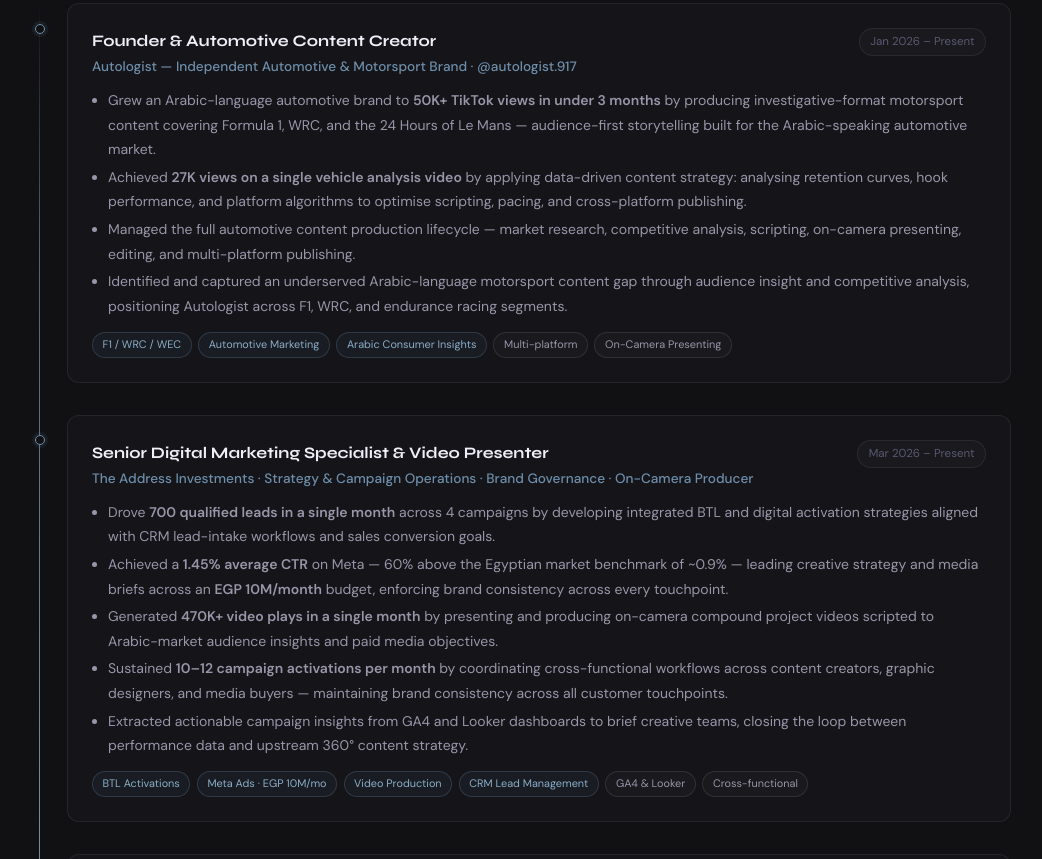
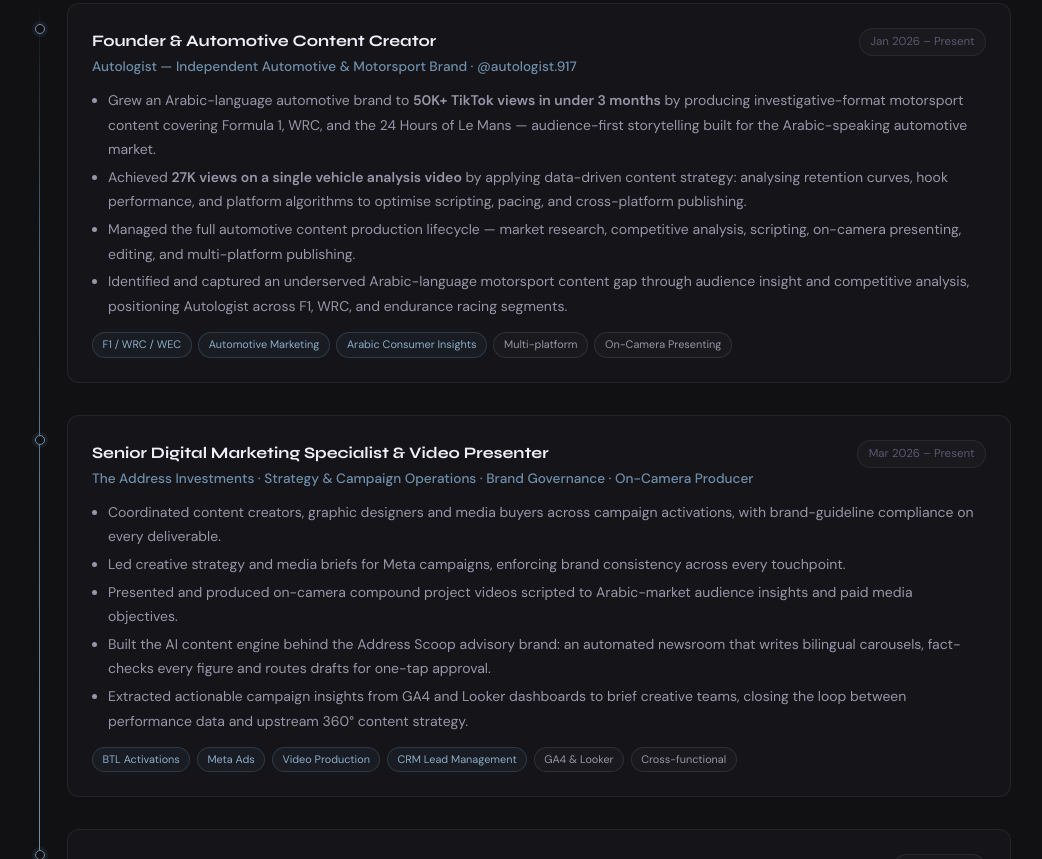
Before and after one commit to MahmoudJimmey/Portofolio, a plain HTML site: page index.html in a window 1280 px wide. Shown: the part 1941-2800 px from the top of the page, without its empty margins (115-1157 px from the left). Drawn offline with Linux system fonts and the light colour scheme.

Commit message:
Remove unbacked figures from the portfolio

```diff
--- a/index.html
+++ b/index.html
@@ -599,9 +599,9 @@ footer { text-align: center; padding: 1.75rem; border-top: 1px solid var(--borde
         <div class="card-name">Mahmoud Gamal</div>
         <div class="card-role-text">Automotive &amp; Digital Marketing Specialist</div>
         <div class="card-stats">
-          <div class="stat-box"><div class="stat-num">700</div><div class="stat-label">Leads/mo</div></div>
-          <div class="stat-box"><div class="stat-num">470K</div><div class="stat-label">Video plays</div></div>
-          <div class="stat-box"><div class="stat-num">1.45%</div><div class="stat-label">Avg CTR</div></div>
+          <div class="stat-box"><div class="stat-num">190+</div><div class="stat-label">Articles</div></div>
+          <div class="stat-box"><div class="stat-num">2</div><div class="stat-label">Page-1 keywords</div></div>
+          <div class="stat-box"><div class="stat-num">50K+</div><div class="stat-label">TikTok views</div></div>
         </div>
       </div>
     </div>
@@ -763,13 +763,13 @@ const EXPERIENCE = [
     company:'The Address Investments  ·  Strategy & Campaign Operations · Brand Governance · On-Camera Producer',
     date:'Mar 2026 – Present',
     bullets:[
-      'Drove <strong>700 qualified leads in a single month</strong> across 4 campaigns by developing integrated BTL and digital activation strategies aligned with CRM lead-intake workflows and sales conversion goals.',
-      'Achieved a <strong>1.45% average CTR</strong> on Meta — 60% above the Egyptian market benchmark of ~0.9% — leading creative strategy and media briefs across an <strong>EGP 10M/month</strong> budget, enforcing brand consistency across every touchpoint.',
-      'Generated <strong>470K+ video plays in a single month</strong> by presenting and producing on-camera compound project videos scripted to Arabic-market audience insights and paid media objectives.',
-      'Sustained <strong>10–12 campaign activations per month</strong> by coordinating cross-functional workflows across content creators, graphic designers, and media buyers — maintaining brand consistency across all customer touchpoints.',
+      'Coordinated content creators, graphic designers and media buyers across campaign activations, with brand-guideline compliance on every deliverable.',
+      'Led creative strategy and media briefs for Meta campaigns, enforcing brand consistency across every touchpoint.',
+      'Presented and produced on-camera compound project videos scripted to Arabic-market audience insights and paid media objectives.',
+      'Built the AI content engine behind the Address Scoop advisory brand: an automated newsroom that writes bilingual carousels, fact-checks every figure and routes drafts for one-tap approval.',
       'Extracted actionable campaign insights from GA4 and Looker dashboards to brief creative teams, closing the loop between performance data and upstream 360° content strategy.',
     ],
-    tags:[['BTL Activations','a'],['Meta Ads · EGP 10M/mo','a'],['Video Production','a'],['CRM Lead Management','a'],['GA4 & Looker','b'],['Cross-functional','b']]
+    tags:[['BTL Activations','a'],['Meta Ads','a'],['Video Production','a'],['CRM Lead Management','a'],['GA4 & Looker','b'],['Cross-functional','b']]
   },
   {
     title:'SEO Manager',
@@ -853,8 +853,8 @@ const AUTO_CAMPAIGNS = [
 
 const PROJECTS = [
   {e:'🏎️',n:'Autologist — Automotive Channel',d:'Multi-platform Arabic-language automotive content brand generating 27K+ views per video. Covers F1, WRC, WEC, and car culture with an investigative storytelling format. Full ownership of production pipeline, analytics, and publishing across TikTok, Instagram, and YouTube.',t:['YouTube','TikTok','Instagram','F1','Automotive Marketing','Content Strategy']},
-  {e:'🏢',n:'Real Estate Video Campaigns',d:'End-to-end video marketing across 10–12 campaign activations/month — 700 leads, 470K+ video plays, and 1.45% avg CTR on an EGP 10M/month Meta spend. Scripting, on-camera presenting, and performance tracking.',t:['Meta Ads','Video Production','Scripting','BTL Activations','CRM']},
-  {e:'📈',n:'EstateBook SEO Strategy',d:'Designed and executed a full SEO content strategy — achieving 2 competitive first-page Google rankings and 8 published articles per month over 2 years of sustained organic traffic growth.',t:['SEO','Content Writing','Keyword Research','Google Rankings']},
+  {e:'🏢',n:'Real Estate Video Campaigns',d:'End-to-end video marketing for real estate campaigns: scripting, on-camera presenting and performance tracking on Meta.',t:['Meta Ads','Video Production','Scripting','BTL Activations','CRM']},
+  {e:'📈',n:'EstateBook SEO Strategy',d:'Designed and executed a full SEO content strategy — achieving 2 competitive first-page Google rankings across 190+ published articles over 2 years.',t:['SEO','Content Writing','Keyword Research','Google Rankings']},
   {e:'🔍',n:'International SEO Consulting',d:'Technical SEO audits and optimization strategies for 4+ international Upwork clients — Core Web Vitals, on-page structure, and traffic recovery. 100% client retention across all engagements.',t:['Technical SEO','Audits','Core Web Vitals','International']},
   {e:'🎯',n:'Recruitment Marketing Campaign',d:'Designed and launched a Facebook paid ads recruitment campaign for The Address Investments Summer Internship 2026 — ad copy, targeting, and creative direction.',t:['Facebook Ads','Recruitment Marketing','Copywriting']},
   {e:'📊',n:'SEO Dashboard & Technical Docs',d:'Client-ready SEO performance dashboards and a dev-team handoff document covering GTM, GA4, GSC, hreflang, and Consent Mode v2.',t:['GA4','GTM','Looker Studio','Technical SEO']},
```
Also changed, not shown: 1 other file.
